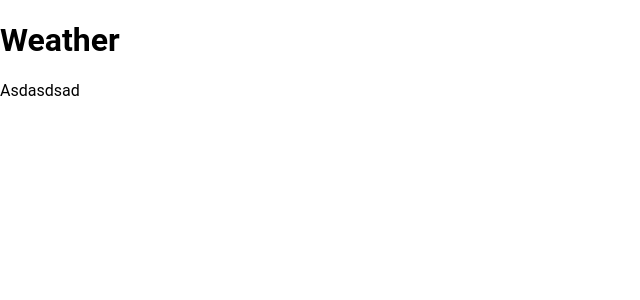
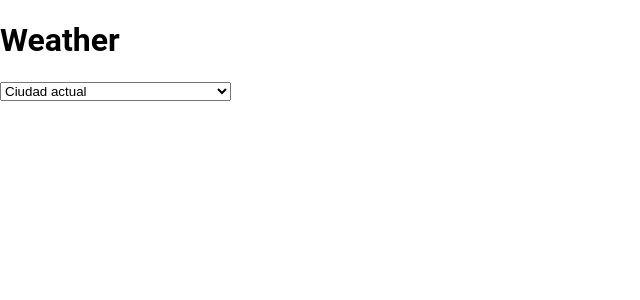
Before and after one commit to JuanGaray93/simple-weather-app, a React (Vite) app: page / in a window 1280 px wide. Shown: the top 300 px of the page, without its empty margins (0-640 px from the left). Built offline with nearby package versions, Linux system fonts and the light colour scheme.

Commit message:
Created city selector

```diff
--- a/src/App.tsx
+++ b/src/App.tsx
@@ -1,12 +1,15 @@
 import React from "react";
+import { CitySelect } from "./CitySelect";
 
-const App: React.FC = () => {
+export const App: React.FC = () => {
   return (
     <div className="h-screen flex flex-col bg-lavenderWeb ">
       <h1 className="h-20 text-5xl bg-queenPink p-4">Weather</h1>
-      <main className="p-4">Asdasdsad</main>
+      <main className="p-4">
+        <section>
+          <CitySelect onChangeCity={(newCity) => alert(newCity)} />
+        </section>
+      </main>
     </div>
   );
 };
-
-export default App;
--- /dev/null
+++ b/src/CitySelect.tsx
@@ -0,0 +1,38 @@
+import React, { useState } from "react";
+import { City, cityToName } from "./cities";
+
+interface Props {
+  onChangeCity: (city?: City) => void;
+}
+
+// Not entirely proud of the type conversions in this component
+// I could've used a Select library but I preferred to keep it as close to HTML as possible
+export const CitySelect: React.FC<Props> = ({ onChangeCity }) => {
+  const [value, setValue] = useState<City | undefined>(undefined);
+  const handleSelectCity = (newCity?: City) => {
+    onChangeCity(newCity);
+    setValue(newCity);
+  };
+  const eventValueToCity = (newValue: string): City | undefined => {
+    if (newValue == "") return undefined;
+    return newValue as City;
+  };
+  return (
+    <select
+      value={value}
+      onChange={(e) => handleSelectCity(eventValueToCity(e.target.value))}
+      name="cities"
+    >
+      <option value="">Ciudad actual</option>
+      {Object.keys(City).map((cityKey) => {
+        // see https://github.com/Microsoft/TypeScript/issues/28565 for the logic behind the enum key casting
+        const c = City[cityKey as keyof typeof City];
+        return (
+          <option key={cityKey} value={c}>
+            {cityToName[c]}
+          </option>
+        );
+      })}
+    </select>
+  );
+};
--- a/src/main.tsx
+++ b/src/main.tsx
@@ -1,7 +1,7 @@
 import React from "react";
 import ReactDOM from "react-dom";
 import "./index.css";
-import App from "./App";
+import { App } from "./App";
 import "tailwindcss/tailwind.css";
 
 ReactDOM.render(
```
